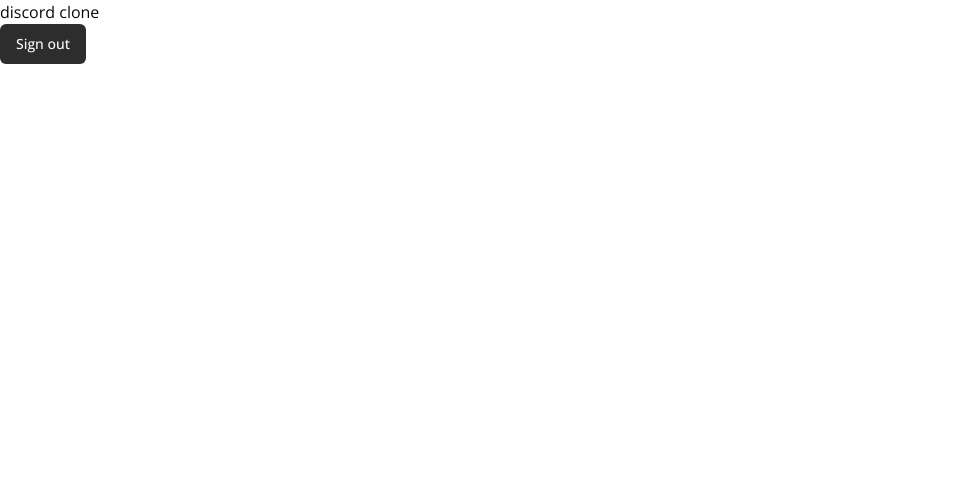
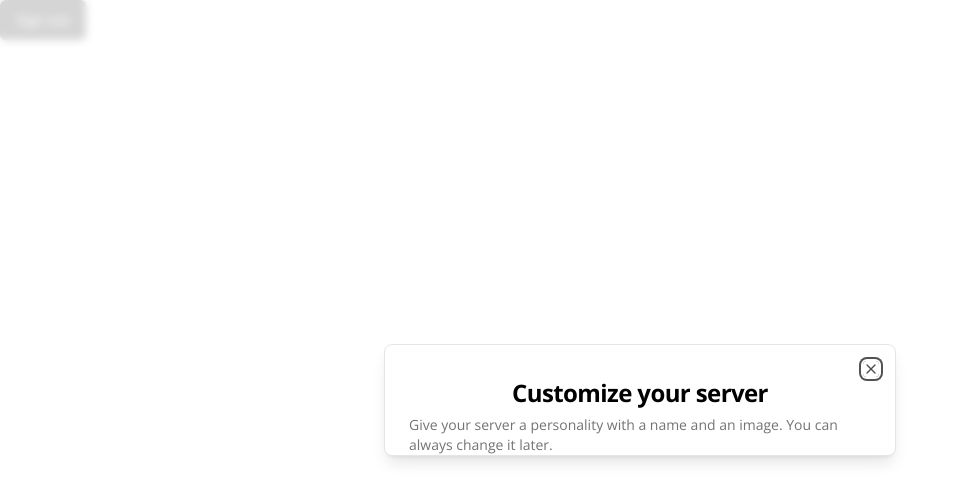
Before and after one commit to MS-D-rei/NextJS_Discord_Clone, a Next.js app: page / in a window 1280 px wide. Shown: the top 502 px of the page, without its empty margins (0-959 px from the left). Built offline with nearby package versions, Linux system fonts and the light colour scheme; no server answers; the database is empty.

Commit message:
Add: InitialModal to app/(setup)/page.tsx

```diff
--- a/app/(setup)/page.tsx
+++ b/app/(setup)/page.tsx
@@ -3,6 +3,7 @@ import { redirect } from 'next/navigation'
 import prisma from '@/lib/prisma-client'
 import SignOutButton from '@/app/(setup)/components/SignOutButton'
 import { useCurrentUser } from '@/app/_helper/useCurrentUser'
+import InitialModal from '@/components/modals/initial-modal'
 
 export default async function Home() {
   const currentUser = await useCurrentUser()
@@ -23,9 +24,9 @@ export default async function Home() {
   }
 
   return (
-    <div>
-      <h1>discord clone</h1>
+    <>
+      <InitialModal />
       <SignOutButton />
-    </div>
+    </>
   )
 }
```
